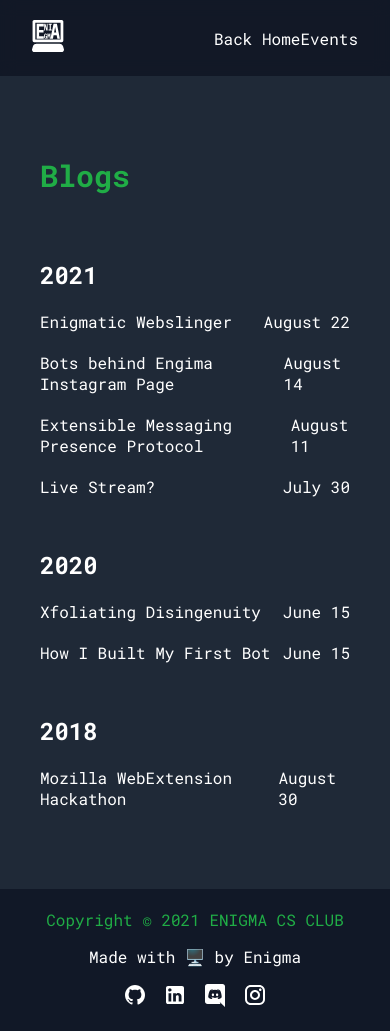
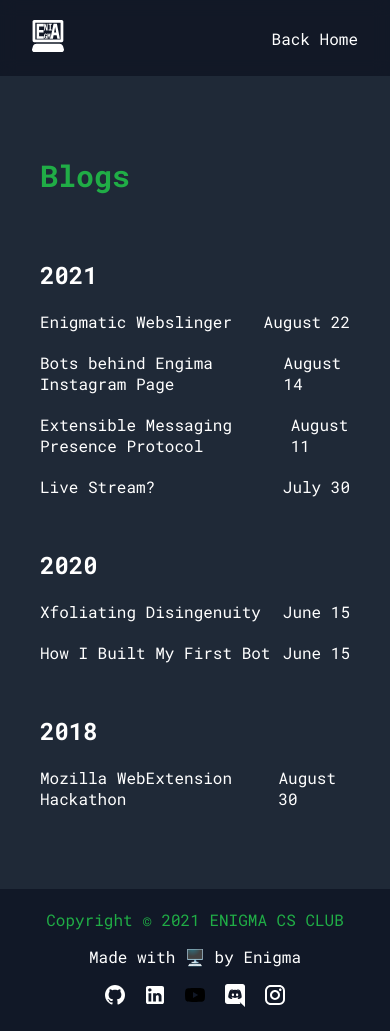
Before and after one commit to MU-Enigma/blogs, a Jekyll site: the page built from index.markdown, in a window 390 px wide and 1031 px high. Built offline with Jekyll 4.4.1, drawn with Linux system fonts in a browser that asks for light colours.

Commit message:
Footer: Add YouTube
Signed-off-by: Androbuddy <anirudhchimpidi8@gmail.com>

```diff
--- a/_includes/footer.html
+++ b/_includes/footer.html
@@ -76,6 +76,13 @@
               fill="white" />
           </svg>
         </a>
+        <a href="https://www.youtube.com/channel/UCcq-LdW2k2_WpZHWq0i3TQQ">
+          <svg width="24" height="24" viewBox="0 0 24 24" fill="none" xmlns="http://www.w3.org/2000/svg">
+            <path
+              d="M10 15L15.19 12L10 9V15ZM21.56 7.17C21.69 7.64 21.78 8.27 21.84 9.07C21.91 9.87 21.94 10.56 21.94 11.16L22 12C22 14.19 21.84 15.8 21.56 16.83C21.31 17.73 20.73 18.31 19.83 18.56C19.36 18.69 18.5 18.78 17.18 18.84C15.88 18.91 14.69 18.94 13.59 18.94L12 19C7.81 19 5.2 18.84 4.17 18.56C3.27 18.31 2.69 17.73 2.44 16.83C2.31 16.36 2.22 15.73 2.16 14.93C2.09 14.13 2.06 13.44 2.06 12.84L2 12C2 9.81 2.16 8.2 2.44 7.17C2.69 6.27 3.27 5.69 4.17 5.44C4.64 5.31 5.5 5.22 6.82 5.16C8.12 5.09 9.31 5.06 10.41 5.06L12 5C16.19 5 18.8 5.16 19.83 5.44C20.73 5.69 21.31 6.27 21.56 7.17Z"
+              fill="black" />
+          </svg>
+        </a>
         <a href="https://discord.gg/5eJwmkV">
           <svg width="24" height="24" viewBox="0 0 24 24" fill="none" xmlns="http://www.w3.org/2000/svg">
             <path
--- a/_includes/navbar.html
+++ b/_includes/navbar.html
@@ -54,7 +54,7 @@
       gap: 0;
     }
 
-    .home, .about, .blog, .gallery {
+    .home, .about, .blog, .gallery, .events {
       display: none;
     }
   }
```
